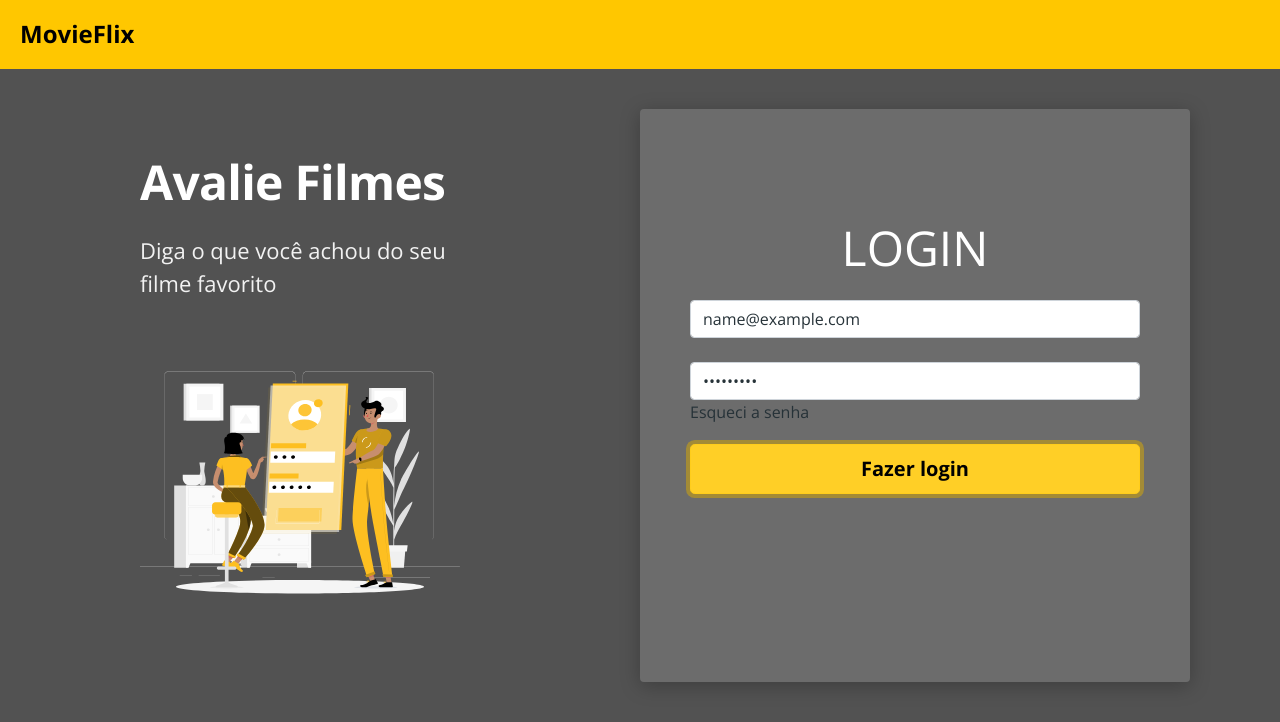
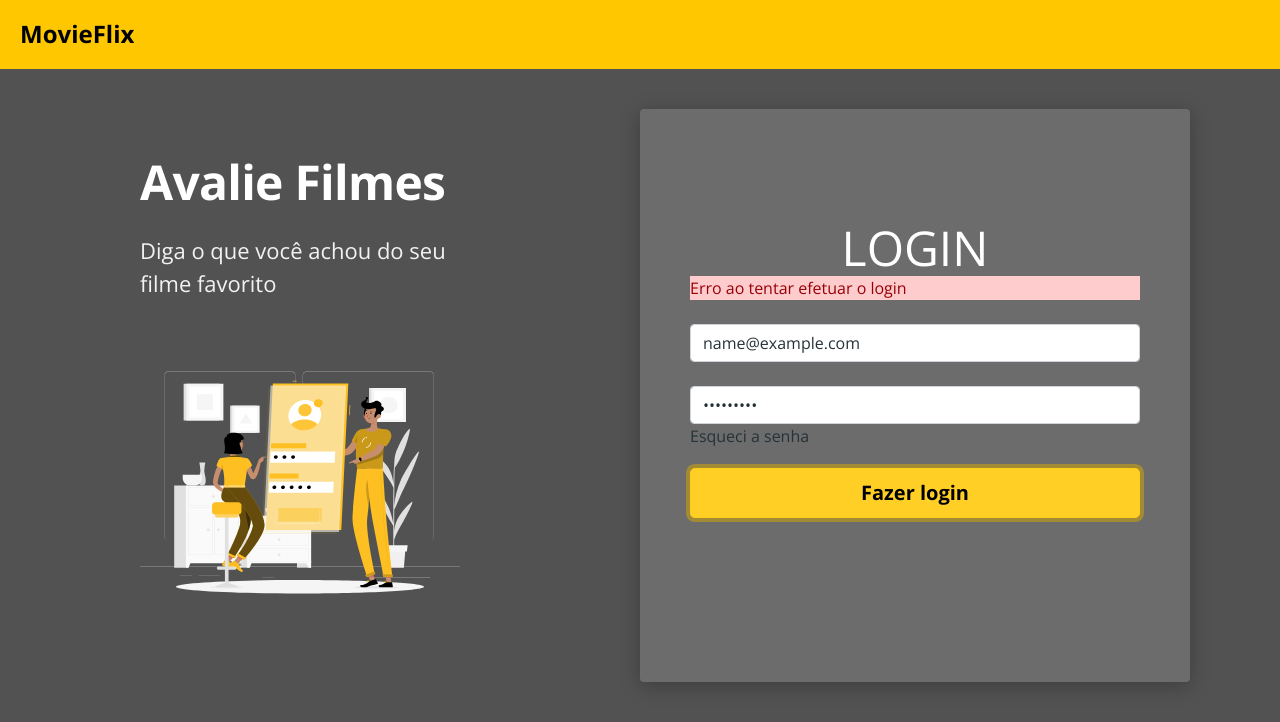
Before and after one commit to igor-lourenco/movie-flix, a React (Create React App) app in the folder frontweb/: page / in a window 1280 px wide. Both pictures are taken after typing "name@example.com", "Sample123" into the empty fields and a click on the button "Fazer login". Shown: the top 722 px of the page. Built offline with nearby package versions, Linux system fonts and the light colour scheme; no server answers.

Commit message:
Manual error handling

```diff
--- a/frontweb/src/assets/styles/custom.scss
+++ b/frontweb/src/assets/styles/custom.scss
@@ -1,5 +1,6 @@
 $theme-colors: (
   'primary': #FFC700,
+  'danger' : #ff0009
 );
 
 $body-bg: #525252;
--- a/frontweb/src/pages/Auth/index.tsx
+++ b/frontweb/src/pages/Auth/index.tsx
@@ -1,4 +1,5 @@
 import { ReactComponent as Image } from "assets/images/Desenho.svg";
+import { useState } from "react";
 import { useForm } from "react-hook-form";
 import { Link } from "react-router-dom";
 import { requestBackendLogin } from "util/requests";
@@ -11,13 +12,16 @@
 
 const Auth = () => {
 
-  const { register, handleSubmit} = useForm<FormData>();
+  const [hasError, setHasError] = useState(false); //se der erro de login
+  const { register, handleSubmit} = useForm<FormData>(); //login
 
   const onSubmit= (formData : FormData) => {
     requestBackendLogin(formData) //passa os dados do login para o backend
     .then(response => { //se der certo a requisição no backend
+      setHasError(false)
       console.log('SUCESSOOOOOOOOOOOOOOO',  response);
     }).catch(Error => { //se der algum
+      setHasError(true)
       console.log('Erro', Error);
     });
 
@@ -33,6 +37,11 @@
       <div className="auth-form-container">
         <div className="login-card">
           <h1>LOGIN</h1>
+            {hasError &&
+          <div className="danger alert-danger">
+             Erro ao tentar efetuar o login
+             </div>
+            }
           <form onSubmit={handleSubmit(onSubmit)}>
             <div className="mt-4 mb-4">
               <input
```
